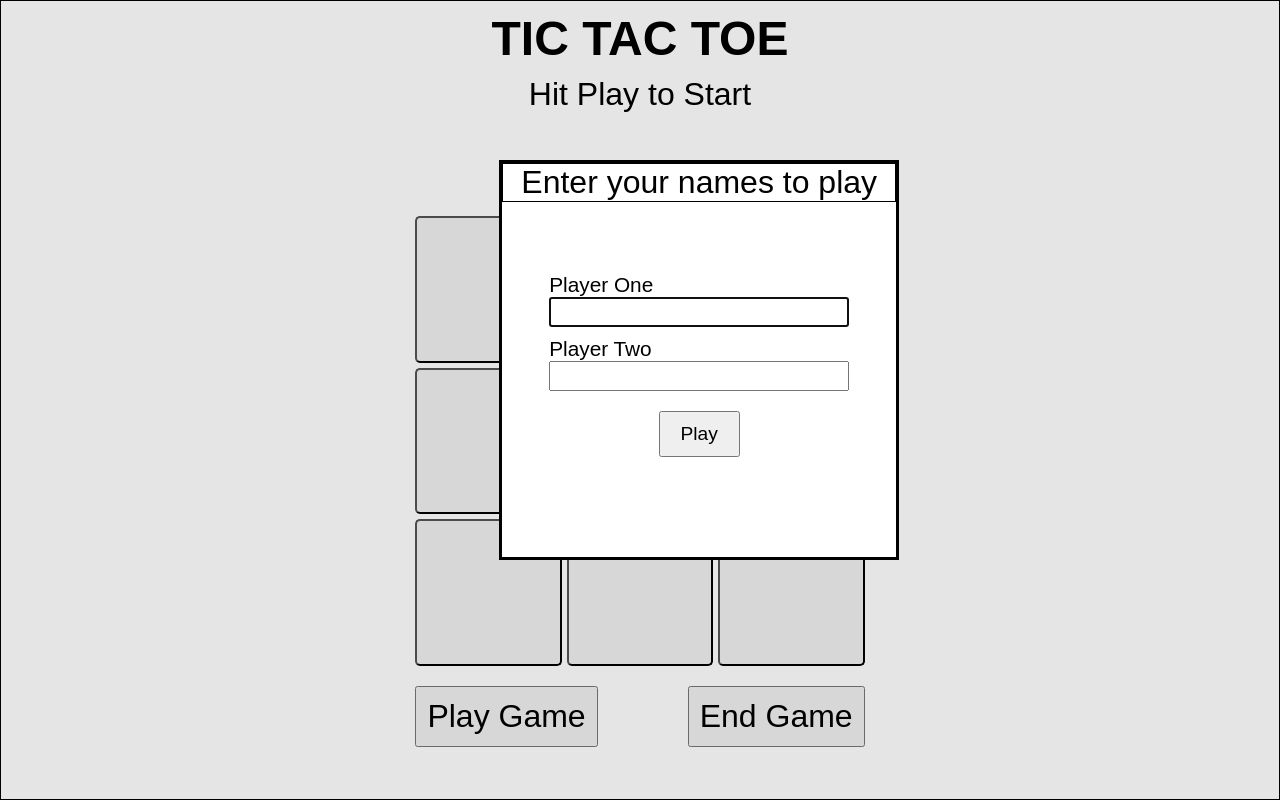
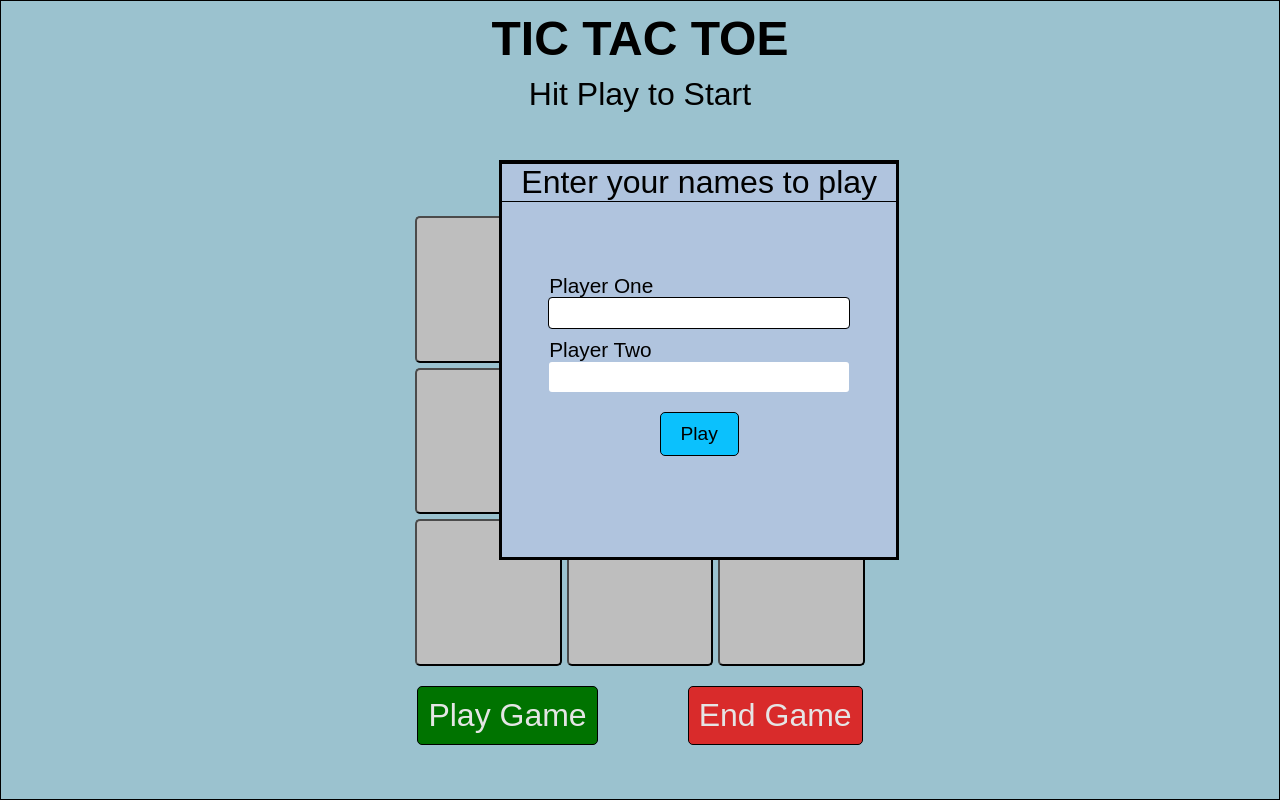
Before and after one commit to terminalcmd/Tic-Tac-Toe, a plain HTML site: page index.html in a window 1280 px wide. Both pictures are taken after a click on the button "Play Game". Drawn offline with Linux system fonts and the light colour scheme.

Commit message:
Added colors to the ui

```diff
--- a/index.css
+++ b/index.css
@@ -8,15 +8,15 @@
     border:1px solid;
     width: 100vw;
     height:100vh;
-
-
+    background-color: lightblue;
 }
 dialog{
     width:400px;
     height:400px;
     position: absolute;
     left: 39%;
-    top:20%
+    top:20%;
+    background-color: lightsteelblue;
 }
 
 dialog input{
@@ -24,6 +24,11 @@ dialog input{
     width: 300px;
     height: 30px;
     font-size: 1.2rem;
+    border: none;
+    border-radius: 3px;
+}
+dialog input:focus{
+    outline:1px solid black
 }
 .dialog-div{
     height: 80%;
@@ -43,11 +48,17 @@ dialog .enter{
     font-size: 2rem;
     border: 1px solid;
     text-align: center;
+    border-left-width: 0;
+    border-right-width: 0;
 }
 .dialog-div button{
     font-size: 1.2rem;
     padding: 10px 20px;
     margin-top: 20px;
+    background-color: rgb(11, 193, 253);
+    border: 1px solid black;
+    border-radius:5px;
+
 }
 
 .board-container{
@@ -69,6 +80,7 @@ dialog .enter{
    font-size: 5rem;
    font-weight: bold;
    border-radius: 5px;
+   background-color: lightgrey;
 }
 
 .playeronescores,.playertwoscores{
@@ -112,5 +124,14 @@ dialog .enter{
     font-size: 2rem;
     padding:10px 10px;
     margin:0 45px;
+    color: white;
+    border-radius: 5px;
+    border: 1px solid black;
 
 }
+.start{
+    background-color: green;
+}
+.end{
+    background-color: rgb(242, 48, 48);
+}
```
